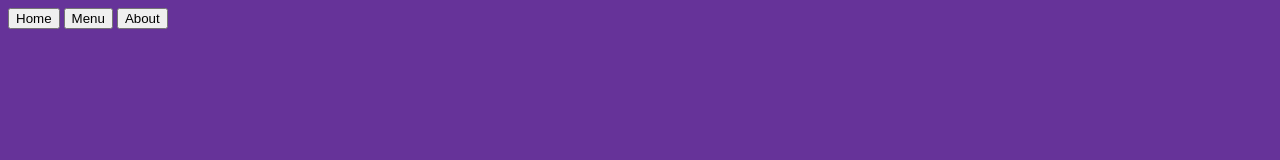
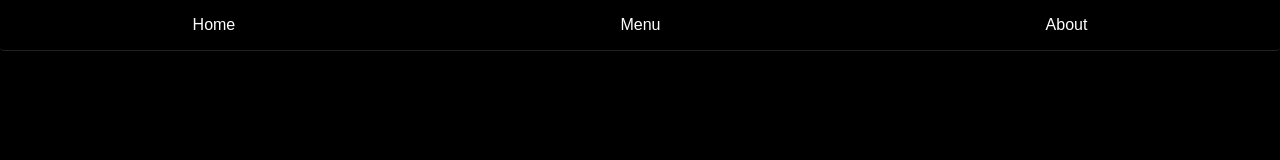
Before and after one commit to RobLaughlin/TOP-Restaurant-Page, a website built with webpack: page src/template.html in a window 1280 px wide. Built offline with nearby package versions, Linux system fonts and the light colour scheme.

Commit message:
Add and style navbar

```diff
--- /dev/null
+++ b/src/css/navbar.css
@@ -0,0 +1,20 @@
+/* Navbar */
+nav {
+    display: flex;
+    justify-content: space-around;
+    border-bottom: 1px solid rgb(128, 128, 128, 0.25);
+    border-radius: 4px;
+}
+
+nav > button {
+    background-color: transparent;
+    color: white;
+    margin: 16px 0px 16px 0px;
+    border: 0;
+    cursor: pointer;
+    font-size: 16px;
+}
+
+nav > button:hover {
+    opacity: 0.75;
+}
--- a/src/css/styles.css
+++ b/src/css/styles.css
@@ -1,3 +1,11 @@
+* {
+    box-sizing: border-box;
+    margin: 0;
+    padding: 0;
+}
+
 body {
-    background-color: rebeccapurple;
+    background-color: black;
+    color: white;
+    font-family: 'Segoe UI', Tahoma, Geneva, Verdana, sans-serif;
 }
--- a/src/js/index.js
+++ b/src/js/index.js
@@ -1,4 +1,5 @@
 import "./../css/styles.css";
+import "./../css/navbar.css";
 import { greeting } from "./greeting.js";
 
 console.log(greeting);
```
